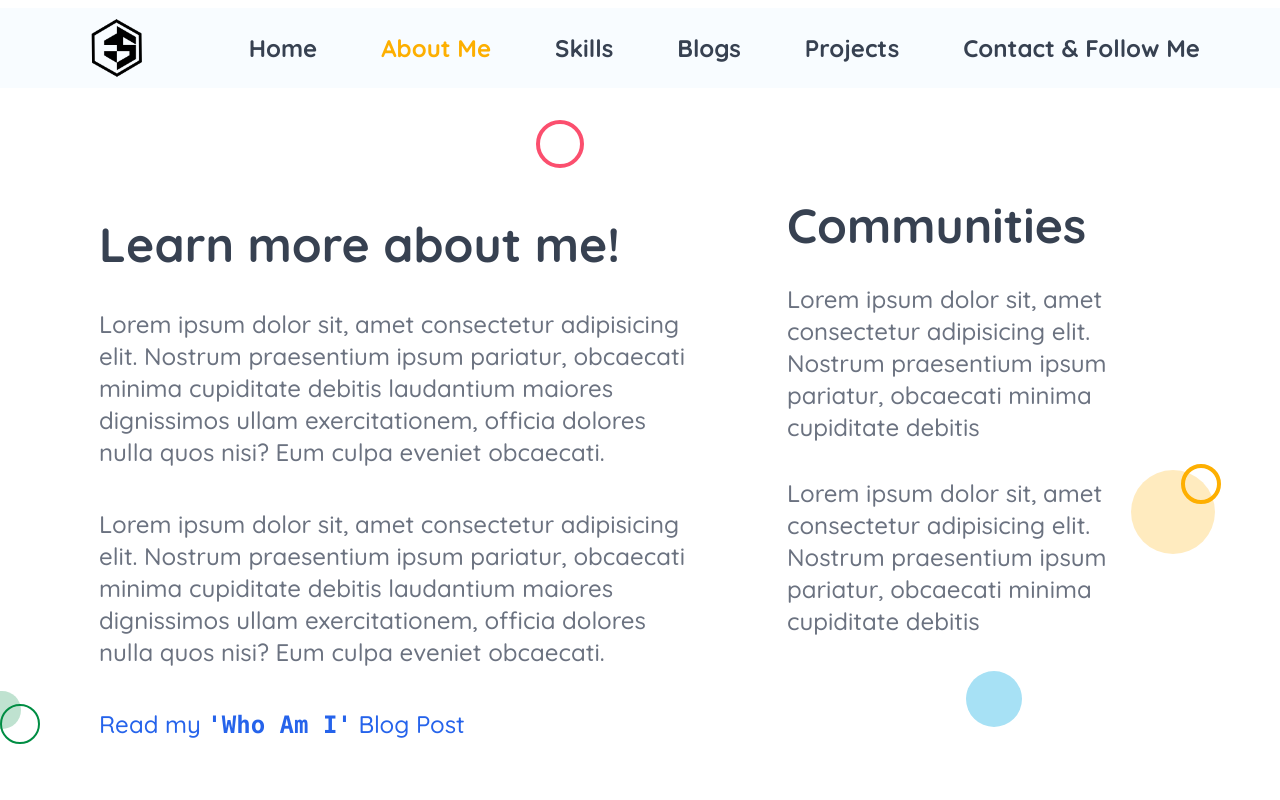
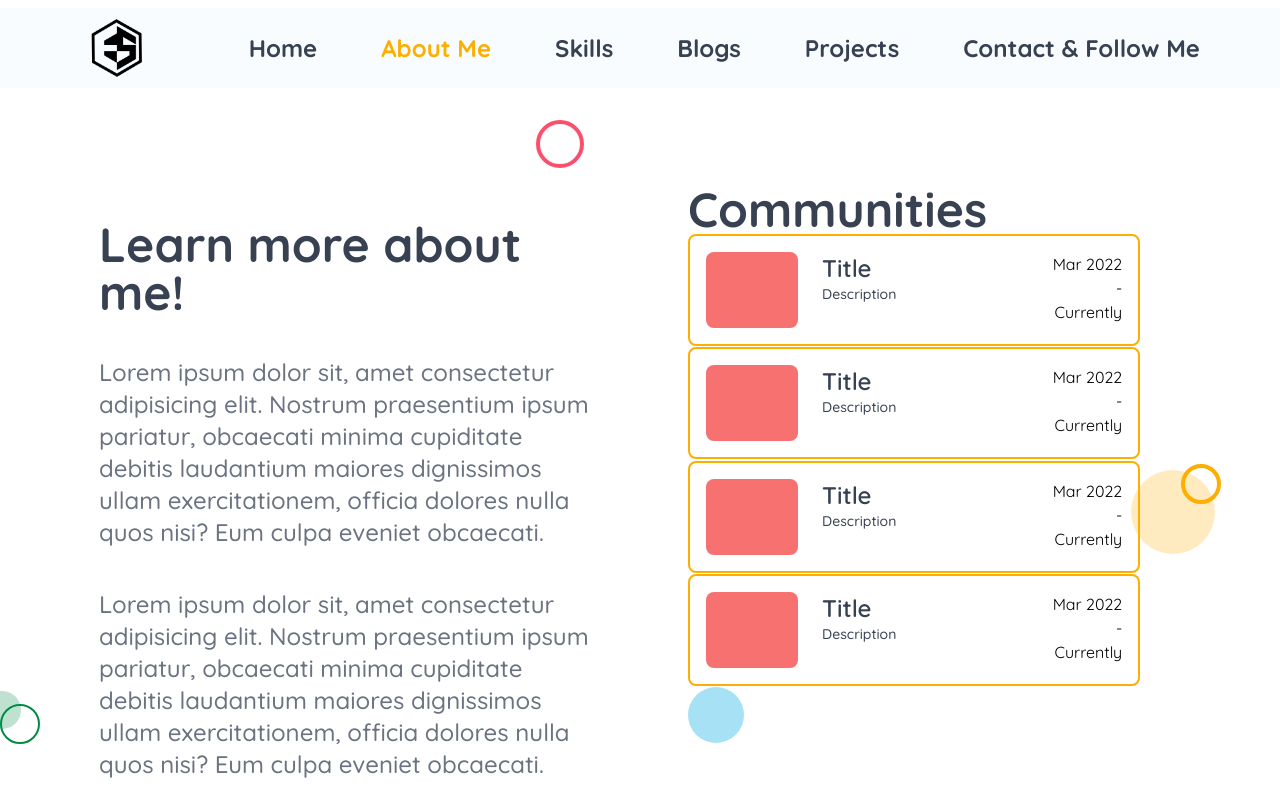
Before and after one commit to fatihes1/fatihes-resume-website, a Vue app in the folder resume-website/: page /about in a window 1280 px wide. Built offline with nearby package versions, Linux system fonts and the light colour scheme.

Commit message:
Added community card component & design

```diff
--- /dev/null
+++ b/resume-website/src/assets/CommunityInfo.json
@@ -0,0 +1,34 @@
+[
+  {
+    "id": 1,
+    "title": "AWS Community Builder",
+    "description": "The AWS Community Builders program offers technical resources, mentorship, and networking opportunities to AWS enthusiasts and emerging thought leaders who are passionate about sharing knowledge and connecting with the technical community.",
+    "image": "İmage URL",
+    "start_date": "Mar 2022",
+    "end_date": "Currently"
+  },
+  {
+    "id": 2,
+    "title": "Huawei Student Developers Campus Ambassador",
+    "description": "Description will add soon",
+    "image": "İmage URL",
+    "start_date": "Mar 2022",
+    "end_date": "Currently"
+  },
+  {
+    "id": 3,
+    "title": "Microsoft Learn Student Ambassador, Beta ",
+    "description": "Description will add soon",
+    "image": "İmage URL",
+    "start_date": "Oct 2021",
+    "end_date": "Currently"
+  },
+  {
+    "id": 4,
+    "title": "Google Developer Student Club - Core Team Member",
+    "description": "For about a year, organized many useful activities in our school. A nice developer community that both contributes to my own development and enables me to connect with many developers in the Bursa and Istanbul ecosystem. ",
+    "image": "İmage URL",
+    "start_date": "Oct 2020",
+    "end_date": "Sept 2021"
+  }
+]
--- a/resume-website/src/components/AboutSection/AboutHeader.vue
+++ b/resume-website/src/components/AboutSection/AboutHeader.vue
@@ -18,7 +18,7 @@
           </span>
         </div>
         <div
-          class="w-6/12 flex flex-col gap-y-10 items-start mr-24 mt-9 animate__animated animate__bounceInDown"
+          class="w-5/12 flex flex-col gap-y-10 items-start mr-24 mt-9 animate__animated animate__bounceInDown"
         >
           <h1 class="text-5xl font-bold text-gray-700">Learn more about me!</h1>
           <h1 class="text-2xl font-medium text-gray-500">
@@ -45,18 +45,10 @@
           </a>
         </div>
         <div
-          class="w-4/12 flex flex-col justify-around animate__animated animate__bounceInUp"
+          class="w-5/12 flex flex-col justify-around items-start animate__animated animate__bounceInUp"
         >
           <h1 class="text-5xl font-bold text-gray-700">Communities</h1>
-          <h1 class="text-2xl font-medium text-gray-500">
-            Lorem ipsum dolor sit, amet consectetur adipisicing elit. Nostrum
-            praesentium ipsum pariatur, obcaecati minima cupiditate debitis
-          </h1>
-          <h1 class="text-2xl font-medium text-gray-500">
-            Lorem ipsum dolor sit, amet consectetur adipisicing elit. Nostrum
-            praesentium ipsum pariatur, obcaecati minima cupiditate debitis
-          </h1>
-
+          <CommunityCard v-for="community in CommunityInfo" key="id" />
           <div class="flex flex-row justify-end mr-40">
             <span
               class="w-14 h-14 bg-brand_blue bg-opacity-100 rounded-full grid place-items-center relative mb-4"
@@ -79,8 +71,15 @@
 </template>
 
 <script>
-import CommunityInfoCardVue from "./CommunityInfoCard.vue";
+import CommunityCard from "./CommunityCard.vue";
+import CommunityInfo from "@/assets/CommunityInfo.json";
+
 export default {
-  components: { CommunityInfoCardVue },
+  components: { CommunityCard },
+  data() {
+    return {
+      CommunityInfo,
+    };
+  },
 };
 </script>
--- /dev/null
+++ b/resume-website/src/components/AboutSection/CommunityCard.vue
@@ -0,0 +1,21 @@
+<template>
+  <div
+    class="w-11/12 h-28 border-2 rounded-lg border-brand_orange flex flex-row gap-x-6 items-center justify-between p-4"
+  >
+    <div class="w-3/12 items-center justify-center h-full flex">
+      <span
+        class="w-full h-full bg-red-400 rounded-lg grid place-items-center relative"
+      >
+      </span>
+    </div>
+    <div class="w-6/12 justify-start h-full flex flex-col">
+      <h1 class="font-semibold text-gray-700 text-2xl">Title</h1>
+      <h2 class="font-medium text-gray-700 text-sm">Description</h2>
+    </div>
+    <div class="w-3/12 items-end h-full flex flex-col gap-y-0">
+      <h1>Mar 2022</h1>
+      <h1 class="items-center">-</h1>
+      <h1>Currently</h1>
+    </div>
+  </div>
+</template>
--- a/resume-website/src/components/AboutSection/CommunityInfoCard.vue
+++ /dev/null
@@ -1,5 +0,0 @@
-<template>
-  <div class="bg-green w-40 h-24">
-    <div class="p-5">Community Info Card</div>
-  </div>
-</template>
--- a/resume-website/src/components/Header.vue
+++ b/resume-website/src/components/Header.vue
@@ -4,7 +4,7 @@
       <div class="flex flex-col gap-y-3 w-1/2">
         <div>
           <span
-            class="w-16 h-16 border-4 border-brand_green rounded-full grid place-items-center relative mb-4"
+            class="w-16 h-16 border-4 border-brand_green rounded-full grid place-items-center relative mb-4 animate__rubberBand animate__animated animate__infinite animate__slow"
           >
             <span
               class="absolute -top-6 -left-10 w-16 h-16 bg-brand_green scale-95 rounded-full -z-1 bg-opacity-25"
```
